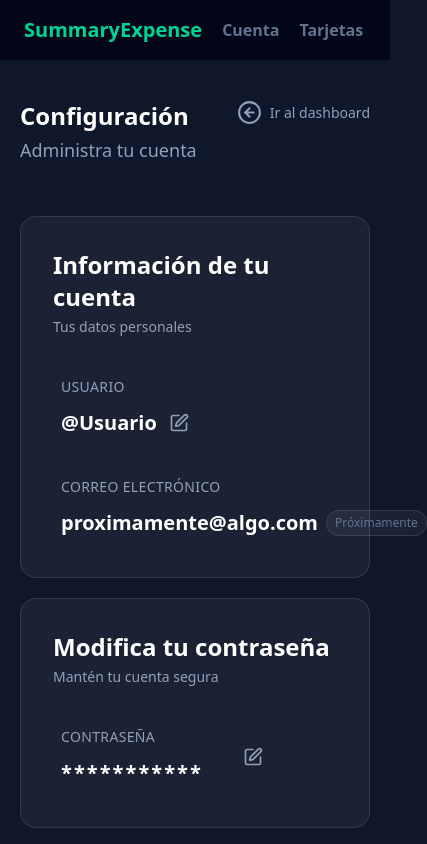
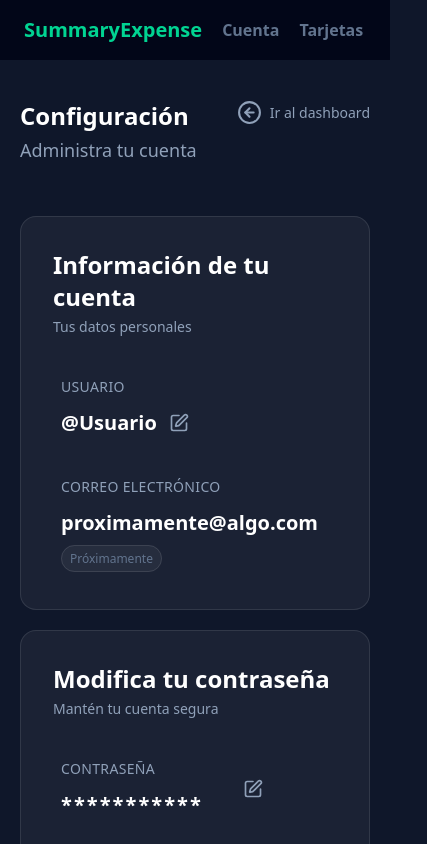
Before and after one commit to zeusCach/SummaryExpense, a React (Vite) app: page /cuenta in a window 390 px wide. Shown: the top 844 px of the page, 427 px wide, since content can reach past the window. Built offline with nearby package versions, Linux system fonts and the light colour scheme.

Commit message:
solucionando error de layaout del badge que se salia del contenedor

```diff
--- a/src/components/ConfigurationUI/Account.jsx
+++ b/src/components/ConfigurationUI/Account.jsx
@@ -88,13 +88,15 @@
                         <label className="text-slate-400 text-sm font-medium uppercase tracking-wide">
                             Correo electrónico
                         </label>
-                        <div className="flex items-center gap-2">
+                        <div className="flex flex-col md:flex-row gap-2">
                             <p className="text-xl font-bold text-white">
                                 proximamente@algo.com
                             </p>
-                            <span className="text-xs text-slate-500 bg-white/5 border border-white/10 px-2 py-1 rounded-full">
-                                Próximamente
-                            </span>
+                            <div>
+                                <span className="text-xs text-slate-500 bg-white/5 border border-white/10 px-2 py-1 rounded-full">
+                                    Próximamente
+                                </span>
+                            </div>
                         </div>
                     </div>
 
```
